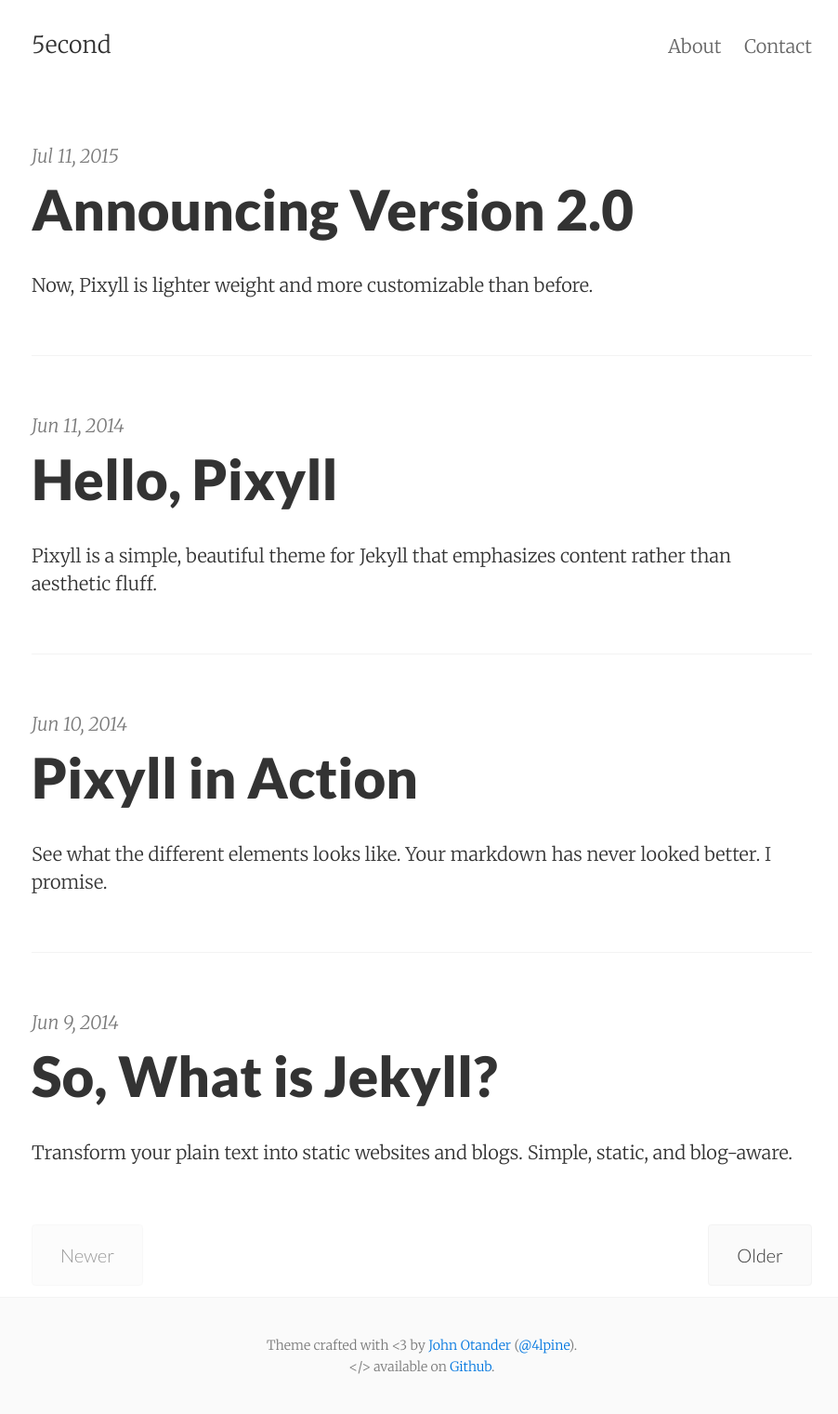
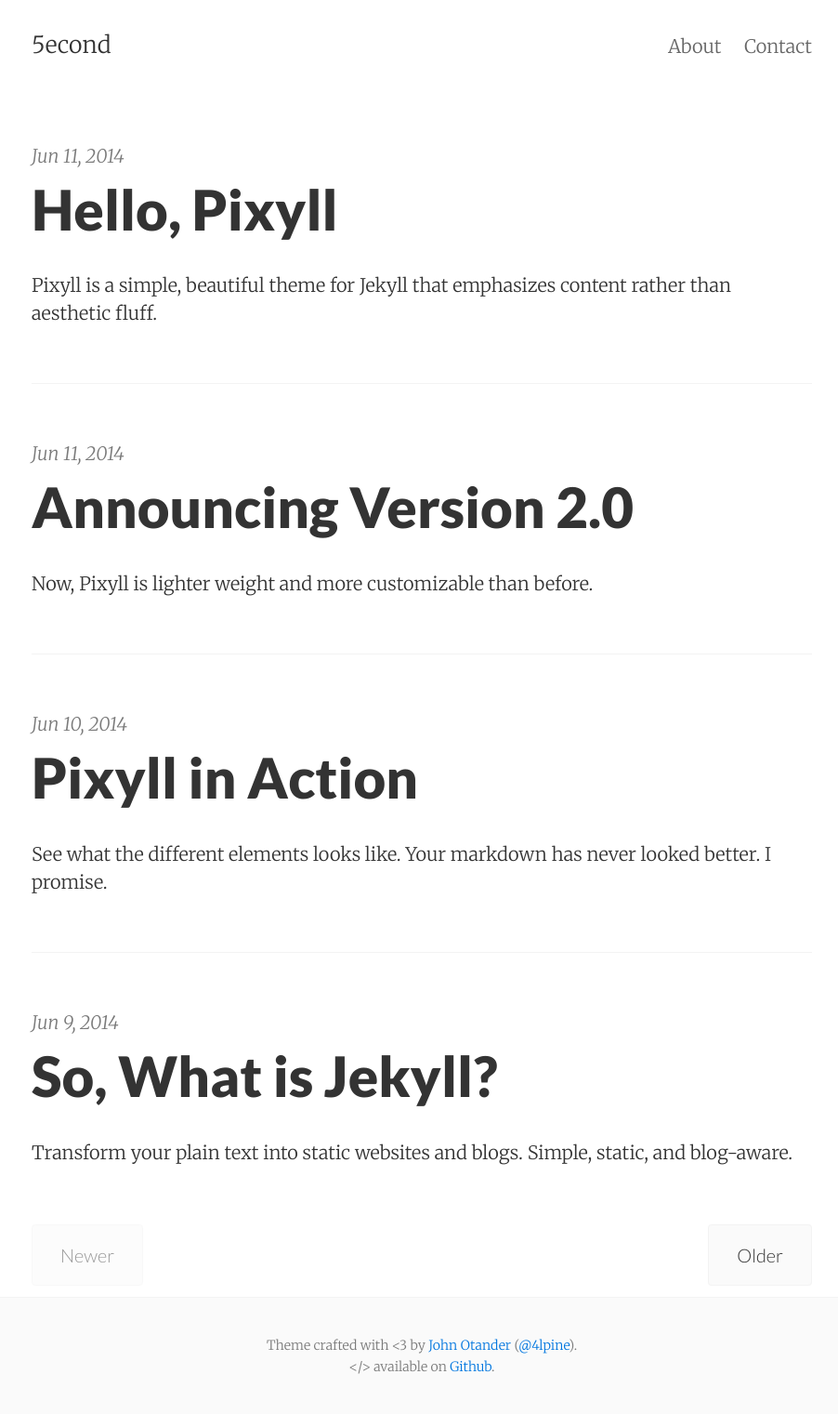
Before and after one commit to fivesecondlaugh/fivesecondlaugh.github.io, a Jekyll site: the page built from index.html, in a window 1280 px wide. Shown: the whole page at 93% size, without its empty margins (186-1088 px from the left). Built offline with Jekyll 4.4.1, drawn with Linux system fonts in a browser that asks for light colours; the list of posts is cut into pages by our own code.

Commit message:
Update 2015-07-11-announcing-pixyll-version-2.md

```diff
--- a/_posts/2015-07-11-announcing-pixyll-version-2.md
+++ b/_posts/2015-07-11-announcing-pixyll-version-2.md
@@ -1,7 +1,7 @@
 ---
 layout:     post
 title:      Announcing Version 2.0
-date:       2015-07-11
+date:       2014-06-11
 summary:    Now, Pixyll is lighter weight and more customizable than before.
 categories: jekyll pixyll
 ---
```
